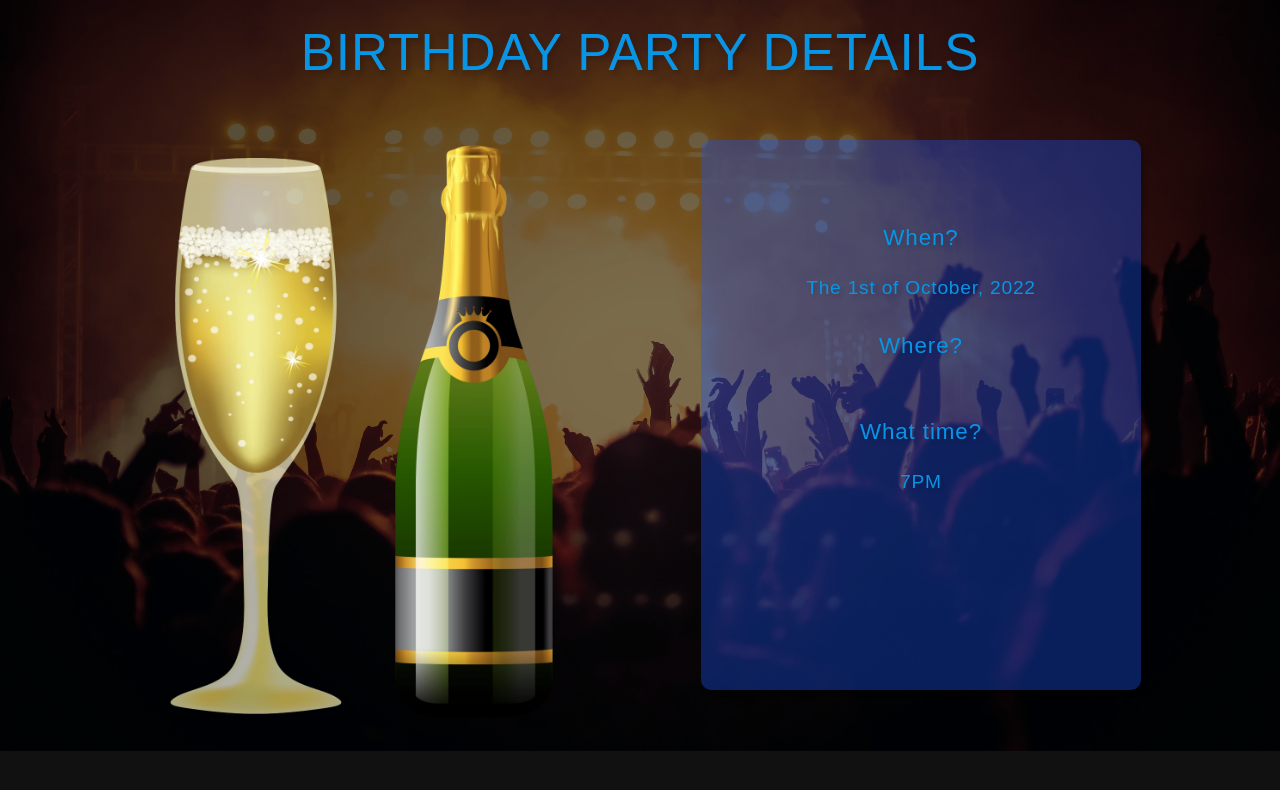
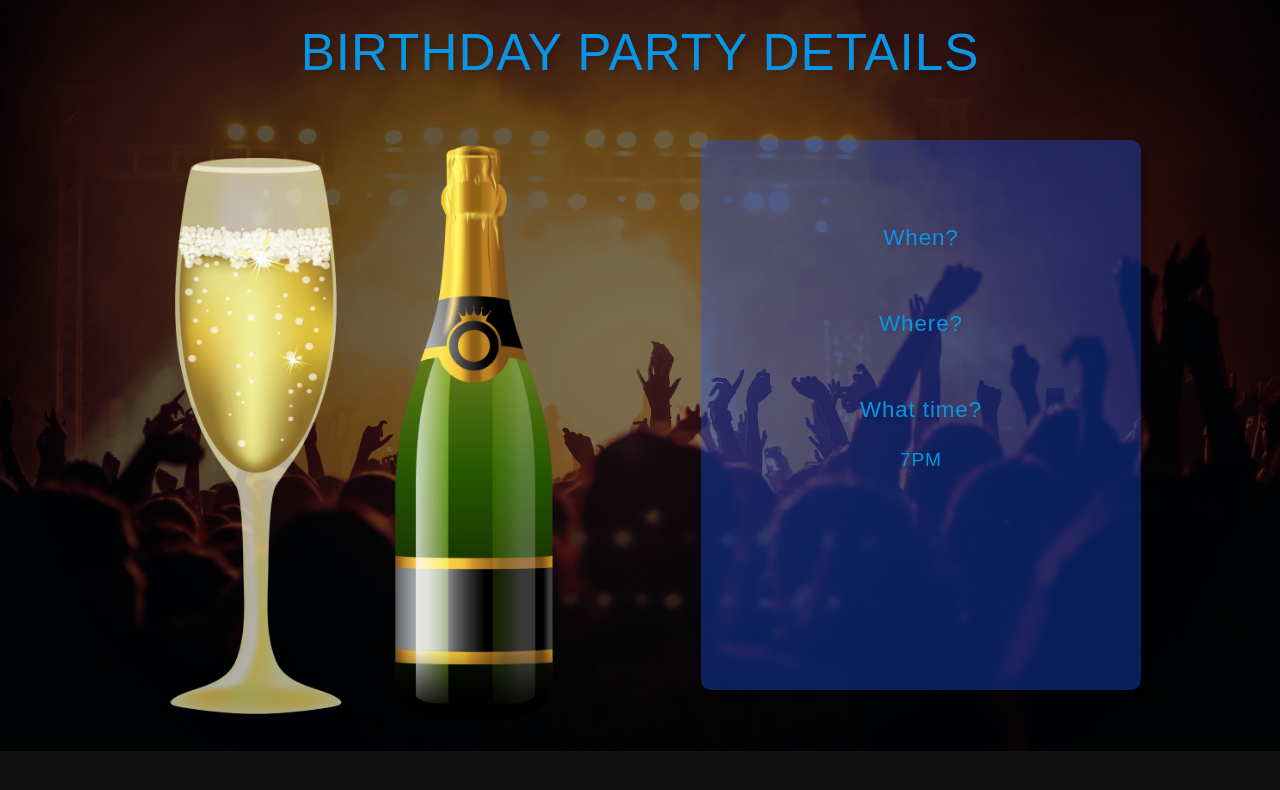
Before and after one commit to SKupisz/birthday-invite, a Next.js app: page /partyDetails in a window 1280 px wide. Shown: the top 790 px of the page. Built offline with nearby package versions, Linux system fonts and the light colour scheme.

Commit message:
Mastered the main page

```diff
--- a/components/landingPage/inviteDetails.tsx
+++ b/components/landingPage/inviteDetails.tsx
@@ -29,7 +29,7 @@ const InviteDetails:React.FC = () => (
             When?
           </InviteDetailsContentHeader>
           <InviteDetailsContentAnswer className="block-center">
-            The 1st of October, 2022
+            {process.env.NEXT_PUBLIC_PARTY_DATE}
           </InviteDetailsContentAnswer>
           <InviteDetailsContentHeader className="block-center">
             Where?
--- a/components/landingPage/landingComponent.tsx
+++ b/components/landingPage/landingComponent.tsx
@@ -53,7 +53,10 @@ const LandingComponent:React.FC<LandingComponentInterface> = ({ detailsVisible,
           <>
             <GlitchHeader isPlaying={isSoundPlaying} />
             {detailsVisible ? (
-              <GoToTheDetailsButton type="button" onClick={() => window.scrollTo(0, document.body.scrollHeight)}>
+              <GoToTheDetailsButton type="button" onClick={() => window.scroll({
+                top: 750,
+                behavior: "smooth"
+              })}>
                 <ExpandMoreIcon style={{ color: 'inherit', fontSize: 'inherit' }} />
               </GoToTheDetailsButton>
             ) : null }
```
